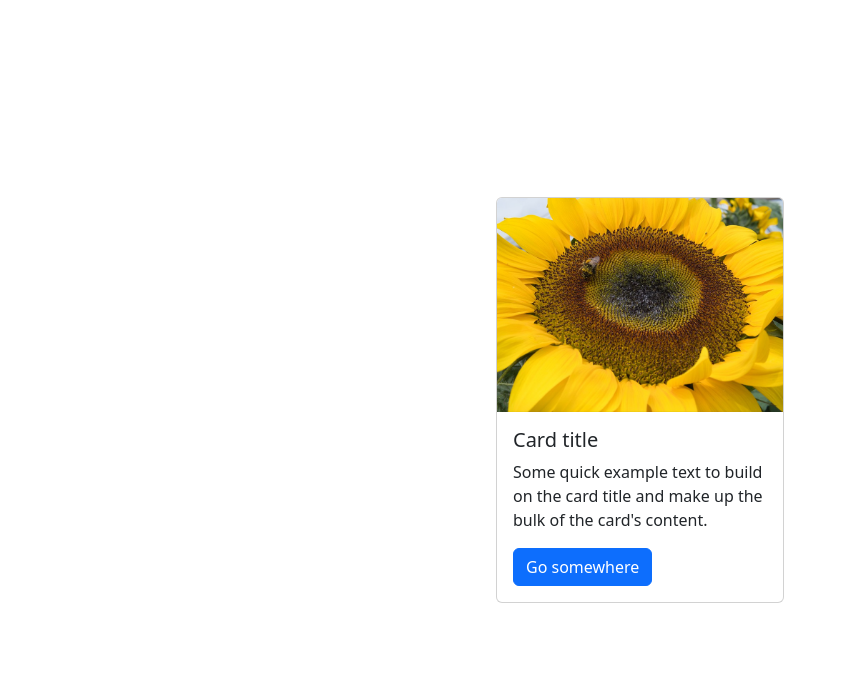
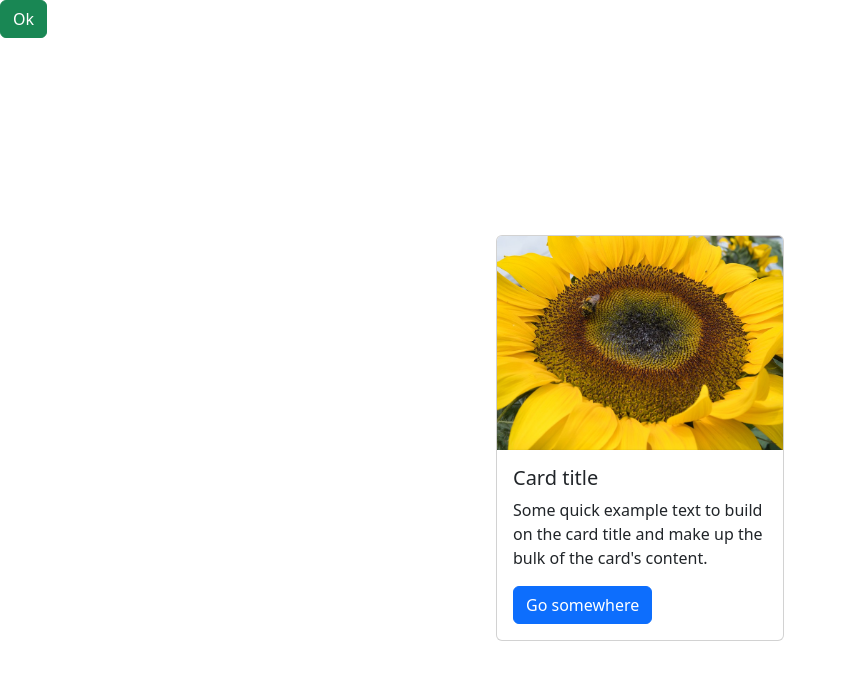
Before and after one commit to fangethan/100-days-of-python, a plain HTML site: page Day58Bootstrap/index.html in a window 1280 px wide. Shown: the whole page, without its empty margins (0-847 px from the left). Drawn offline with nearby package versions, Linux system fonts and the light colour scheme.

Commit message:
update gitignore

```diff
--- a/Day58Bootstrap/index.html
+++ b/Day58Bootstrap/index.html
@@ -20,6 +20,9 @@
 </head>
 
 <body>
+  <div>
+    <button class="btn btn-success">Ok</button>
+  </div>
   <div class="flex-container">
     <!-- TODO 2: Add the Bootstrap Prebuilt Card here -->
     <div class="card" style="width: 18rem;">
@@ -32,6 +35,7 @@
     </div>
     <!-- TODO 3: Change the image src to display the flower.jpg image. -->
   </div>
+
 </body>
 
 </html>
```
Also changed, not shown: 1 other file.
